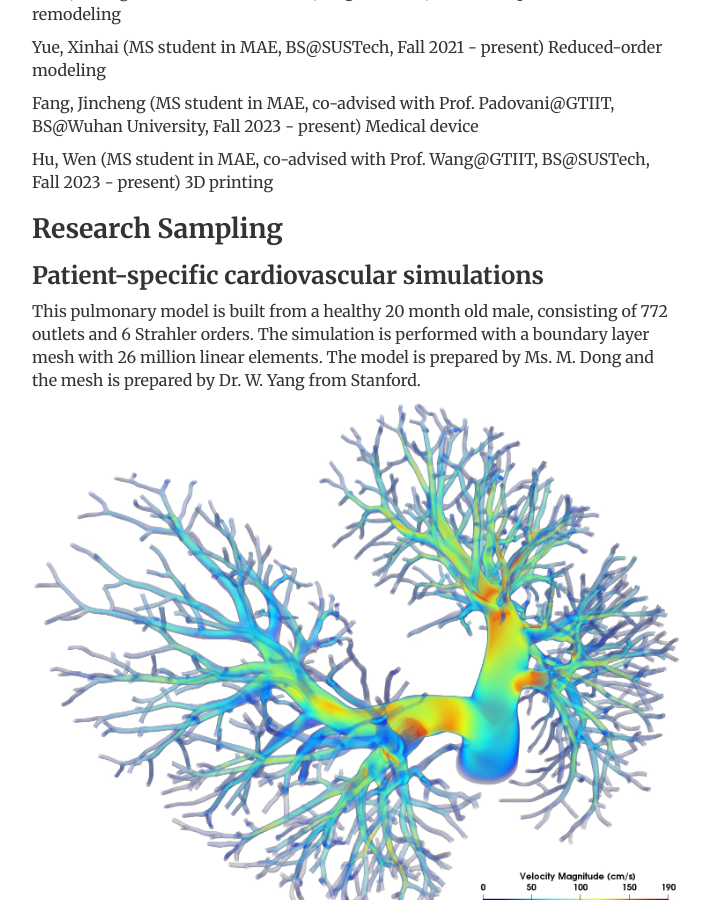
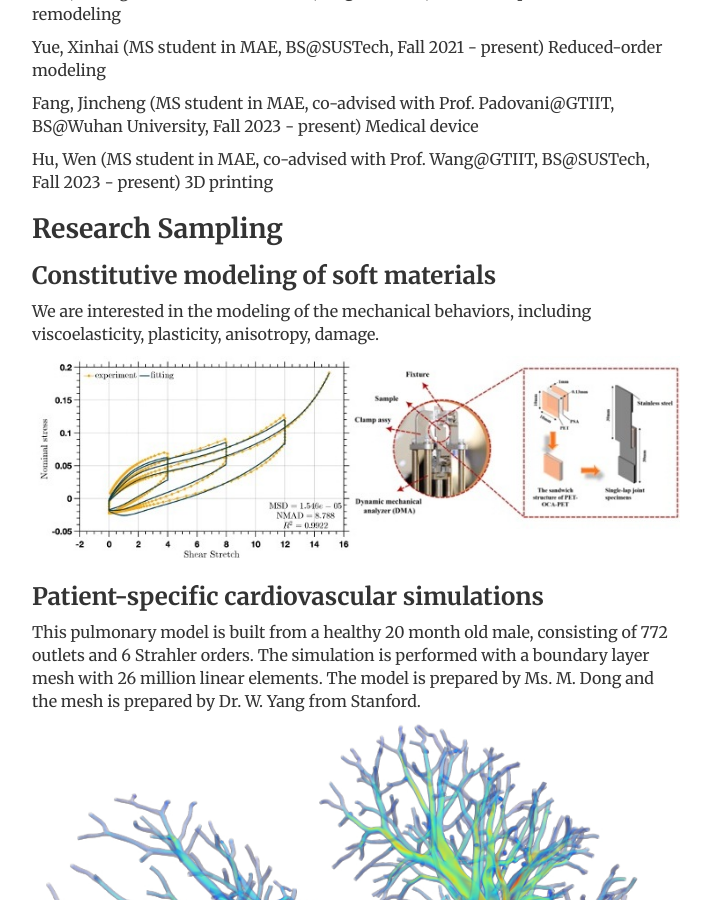
Before and after one commit to ju-liu/ju-liu.github.io, a Jekyll site: the page built from research/index.html, in a window 1280 px wide and 900 px high, scrolled down 1488 px. Shown: the whole window, without its empty margins (284-995 px from the left). Built offline with Jekyll 4.4.1, drawn with Linux system fonts in a browser that asks for light colours; nearby versions of some CDN libraries; library files that are not in the unit come from our copies; comment, search, counter and statistics services are not loaded.

Commit message:
Update index.html

```diff
--- a/research/index.html
+++ b/research/index.html
@@ -55,6 +55,10 @@ My lab is equipped with ThinkStation P920/P620 tower workstations for methodolog
   <p>Hu, Wen (MS student in MAE, co-advised with Prof. Wang@GTIIT, BS@SUSTech, Fall 2023 - present) 3D printing</p>
 
 <h2>Research Sampling</h2>
+<h3>Constitutive modeling of soft materials</h3>
+  <p>We are interested in the modeling of the mechanical behaviors, including viscoelasticity, plasticity, anisotropy, damage.</p>
+ <img  class="img-responsive" alt="Boiling" src="/img/cyclic_shear_fitting.jpg">
+
   <h3>Patient-specific cardiovascular simulations</h3>
   <p>This pulmonary model is built from a healthy 20 month old male, consisting of 772 outlets and 6 Strahler orders. The simulation is performed with a boundary layer mesh with 26 million linear elements. The model is prepared by Ms. M. Dong and the mesh is prepared by Dr. W. Yang from Stanford.</p>
  <img  class="img-responsive" alt="Boiling" src="/img/SU0273_velocity_t35.jpeg">
```
